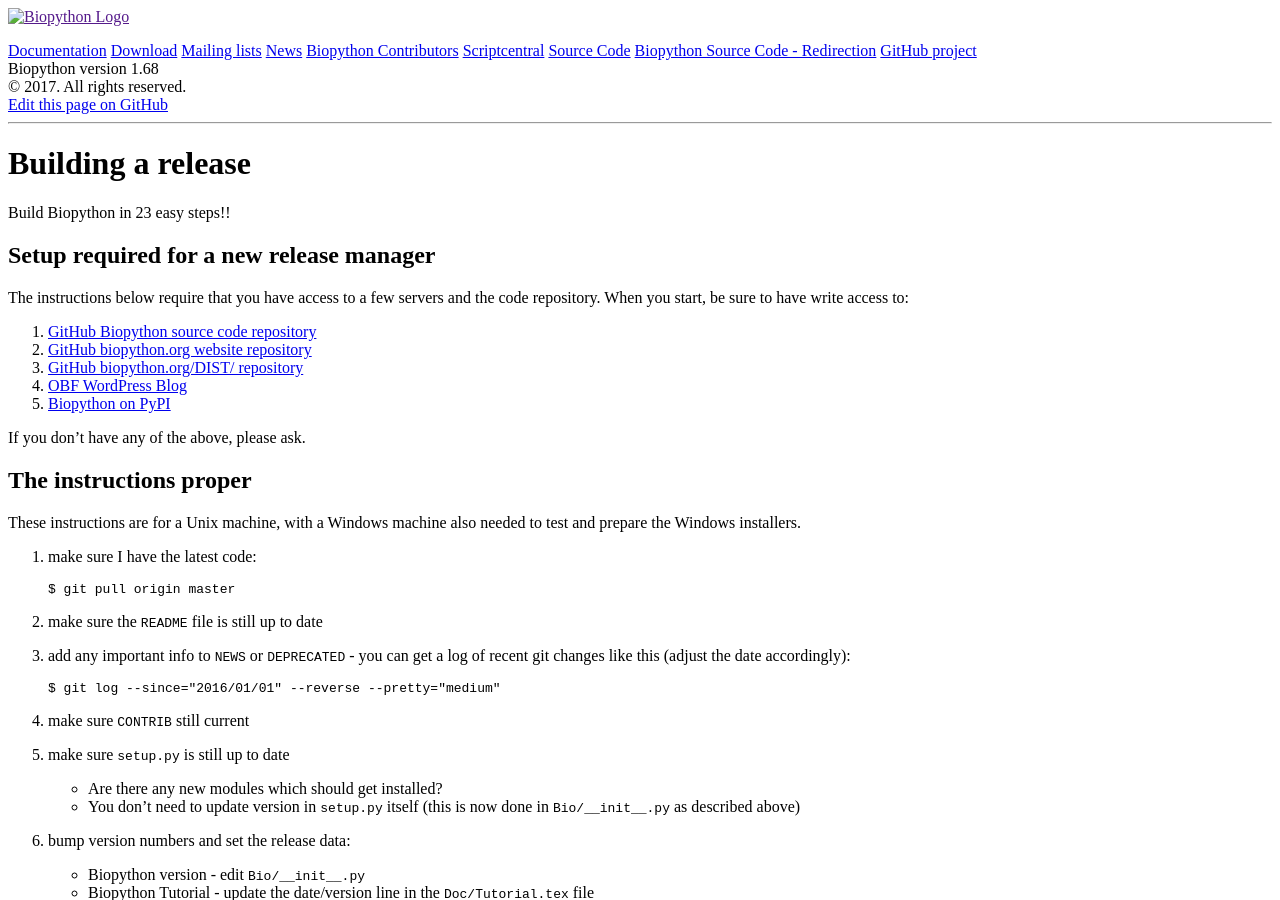
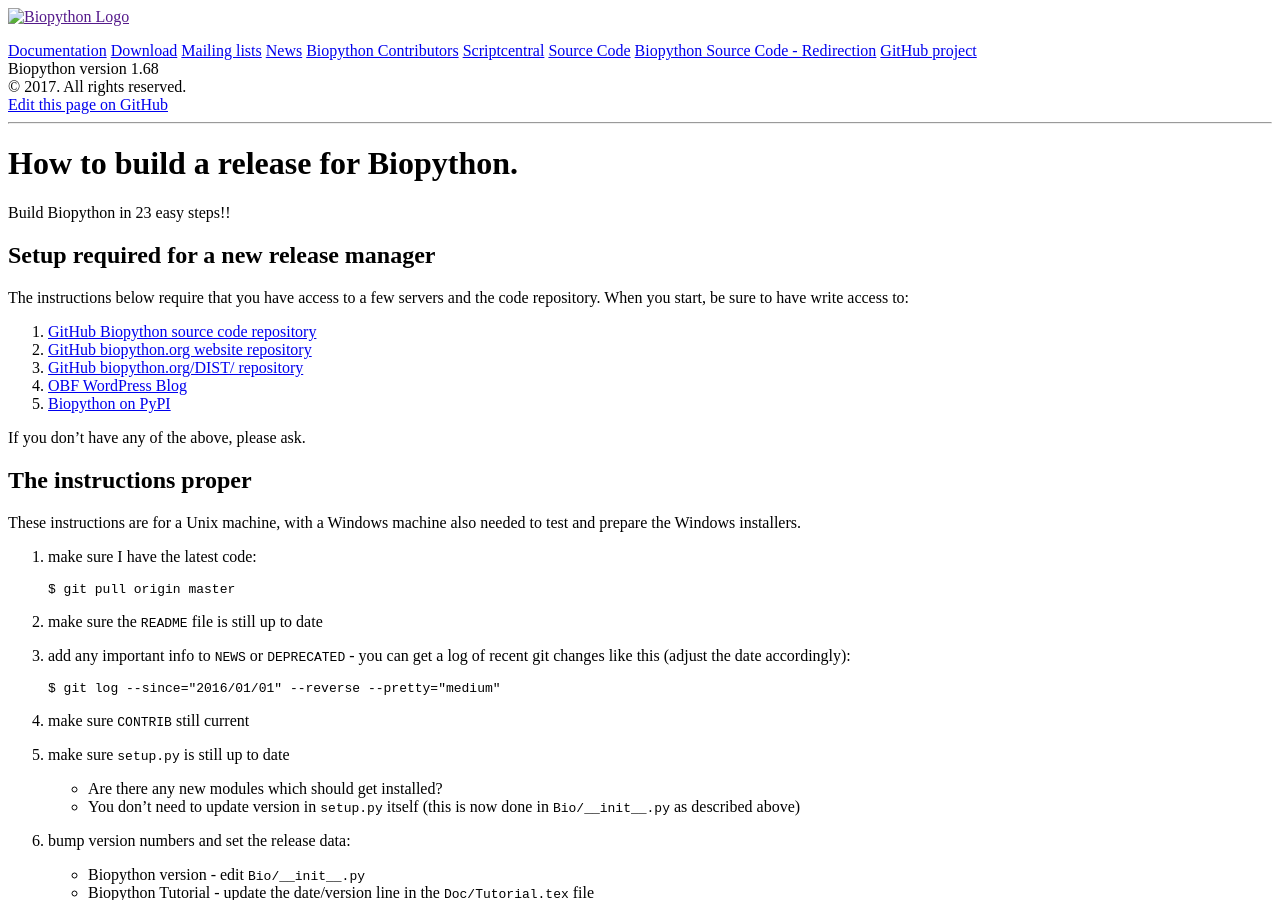
Before and after one commit to biopython/biopython.github.io, a Jekyll site: the page built from wiki/Building_a_release.md, in a window 1280 px wide and 900 px high. Built offline with Jekyll 4.4.1, drawn with Linux system fonts in a browser that asks for light colours.

Commit message:
Update Building_a_release.md

```diff
--- a/wiki/Building_a_release.md
+++ b/wiki/Building_a_release.md
@@ -1,5 +1,5 @@
 ---
-title: Building a release
+title: How to build a release for Biopython.
 permalink: wiki/Building_a_release
 layout: wiki
 ---
```
